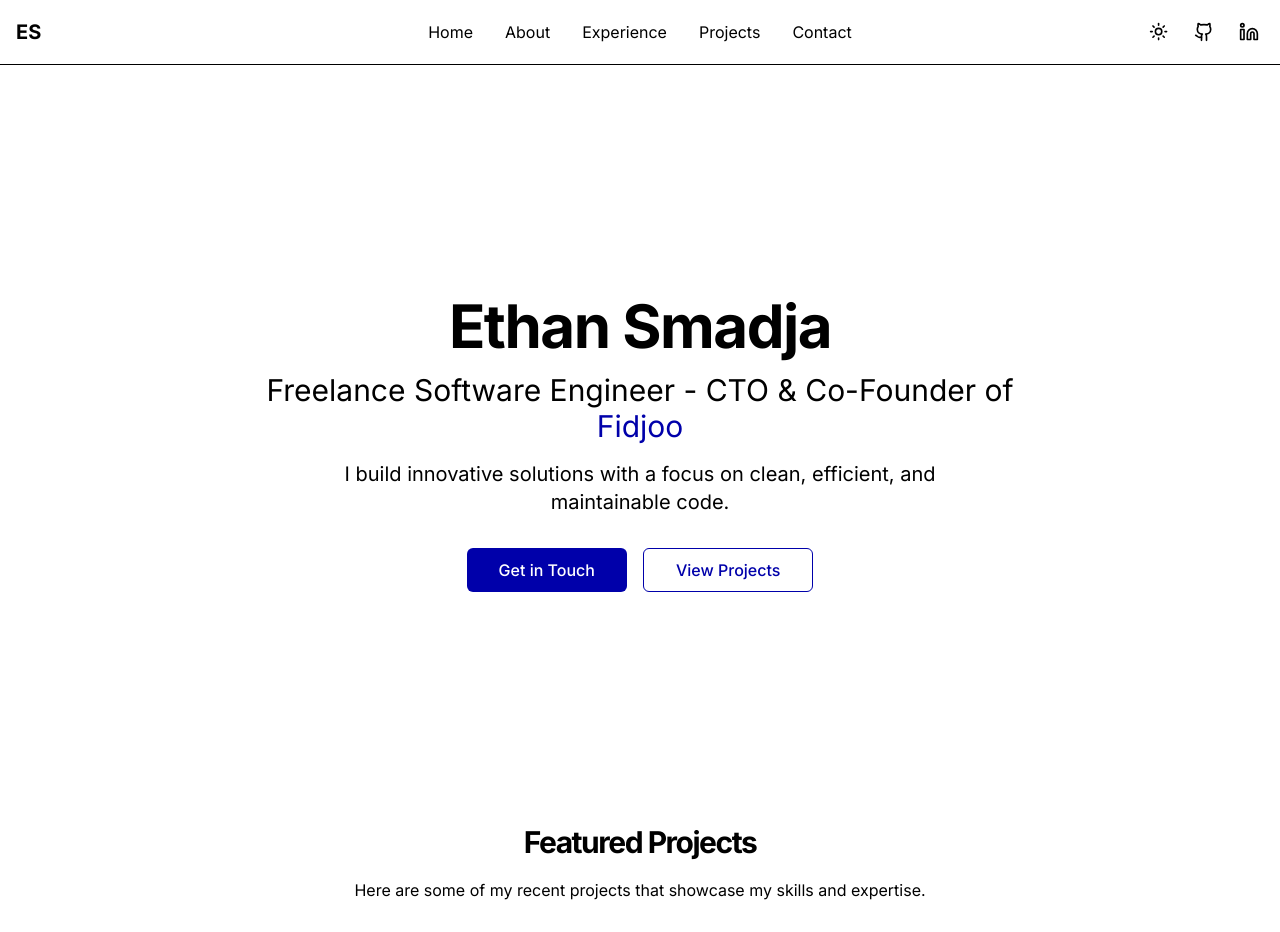
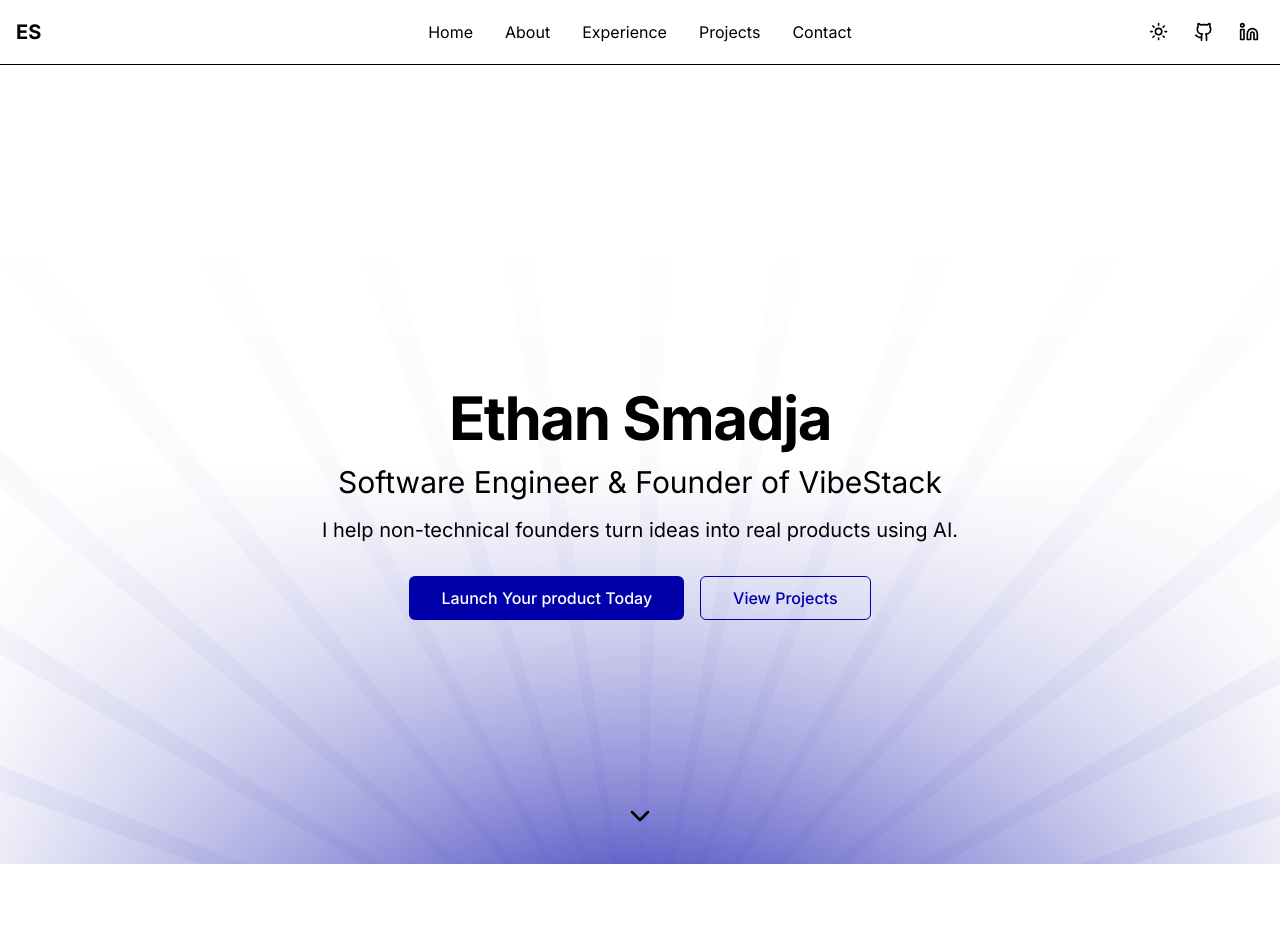
Before and after one commit to ethansmadjaa/ethansmadja, a Next.js app: page / in a window 1280 px wide. Shown: the top 932 px of the page. Built offline with nearby package versions, Linux system fonts and the light colour scheme.

Commit message:
feat(home): redesign hero + add scroll indicator

```diff
--- a/src/components/pages/home-content.tsx
+++ b/src/components/pages/home-content.tsx
@@ -10,7 +10,8 @@
   CardTitle,
 } from "@/components/ui/card";
 import { Badge } from "@/components/ui/badge";
-import { Github, ArrowUpRight } from "lucide-react";
+import { Github, ArrowUpRight, ChevronDown } from "lucide-react";
+import { motion } from "framer-motion";
 import Image from "next/image";
 import Link from "next/link";
 import { projects } from "@/data/projects";
@@ -33,9 +34,32 @@
       <div className="flex flex-col min-h-screen">
         <section
           id="hero"
-          className="flex flex-col items-center justify-center px-4 pt-20 sm:pt-36 md:pt-40 lg:pt-44 pb-8 sm:pb-12 md:pb-20 lg:pb-24 min-h-[85vh]"
+          className="relative overflow-hidden flex flex-col items-center justify-center px-4 pt-20 sm:pt-36 md:pt-40 lg:pt-44 pb-8 sm:pb-12 md:pb-20 lg:pb-24 min-h-screen"
         >
-          <div className="container mx-auto flex flex-col items-center text-center">
+          <div
+            className="absolute inset-0 z-0"
+            style={{
+              background: 'linear-gradient(to bottom, hsl(var(--background)) 0%, hsl(var(--background)) 50%, rgba(255,255,255,0) 100%), radial-gradient(ellipse at 50% 120%, hsl(var(--primary)) 0%, hsl(var(--background)) 80%)',
+              opacity: 0.7
+            }}
+          >
+            <div
+              style={{
+                WebkitMaskImage: 'linear-gradient(to bottom, rgba(0,0,0,0) 0%, rgba(0,0,0,0.4) 70%)',
+                backgroundImage: 'repeating-conic-gradient(from 0deg at 50% 100%, hsl(var(--primary)) 0deg, hsl(var(--primary)) 2deg, transparent 2deg, transparent 10deg)',
+                bottom: '-20%',
+                height: '100%',
+                left: '50%',
+                maskImage: 'linear-gradient(to bottom, rgba(0,0,0,0) 0%, rgba(0,0,0,0.4) 100%)',
+                opacity: 0.2,
+                pointerEvents: 'none',
+                position: 'absolute',
+                transform: 'translateX(-50%)',
+                width: '200%'
+              }}
+            />
+          </div>
+          <div className="container mx-auto flex flex-col items-center text-center relative z-10">
             <div className="mx-auto max-w-3xl">
               <AnimatedText
                 text="Ethan Smadja"
@@ -46,15 +70,14 @@
                 delay={0.5}
                 className="mt-2 sm:mt-4 text-xl sm:text-2xl md:text-3xl text-muted-foreground"
               >
-                Freelance Software Engineer - CTO & Co-Founder of <a href="https://fidjoo.com" target="_blank" rel="noopener noreferrer" className="text-primary hover:underline">Fidjoo</a>
+                Software Engineer & Founder of VibeStack
               </AnimatedDiv>
               <AnimatedDiv
                 variant={fadeInUp}
                 delay={0.7}
                 className="mx-auto mt-4 max-w-[700px] text-base sm:text-lg md:text-xl text-muted-foreground"
               >
-                I build innovative solutions with a focus on clean, efficient, and
-                maintainable code.
+                I help non-technical founders turn ideas into real products using AI.
               </AnimatedDiv>
               <AnimatedDiv
                 variant={fadeInUp}
@@ -67,7 +90,7 @@
                     size="lg"
                     className="text-base px-8 bg-[#00A] hover:bg-[#0077cc] text-white"
                   >
-                    <Link href="/contact">Get in Touch</Link>
+                    <Link href="/contact">Launch Your product Today</Link>
                   </Button>
                 </AnimatedButton>
                 <AnimatedButton>
@@ -83,9 +106,17 @@
               </AnimatedDiv>
             </div>
           </div>
+          <motion.div
+            className="absolute bottom-8 left-1/2 -translate-x-1/2 z-10 cursor-pointer"
+            animate={{ y: [0, 10, 0] }}
+            transition={{ duration: 1.5, repeat: Infinity, ease: "easeInOut" }}
+            onClick={() => document.getElementById('featured-projects')?.scrollIntoView({ behavior: 'smooth' })}
+          >
+            <ChevronDown className="h-8 w-8 text-muted-foreground" />
+          </motion.div>
         </section>
 
-        <AnimatedSection className="container space-y-8 px-4 py-8 sm:py-12 md:py-16 lg:py-20">
+        <AnimatedSection id="featured-projects" className="container space-y-8 px-4 py-8 sm:py-12 md:py-16 lg:py-20">
           <AnimatedDiv
             variant={fadeInUp}
             className="mx-auto flex max-w-[750px] flex-col items-center gap-4"
```
